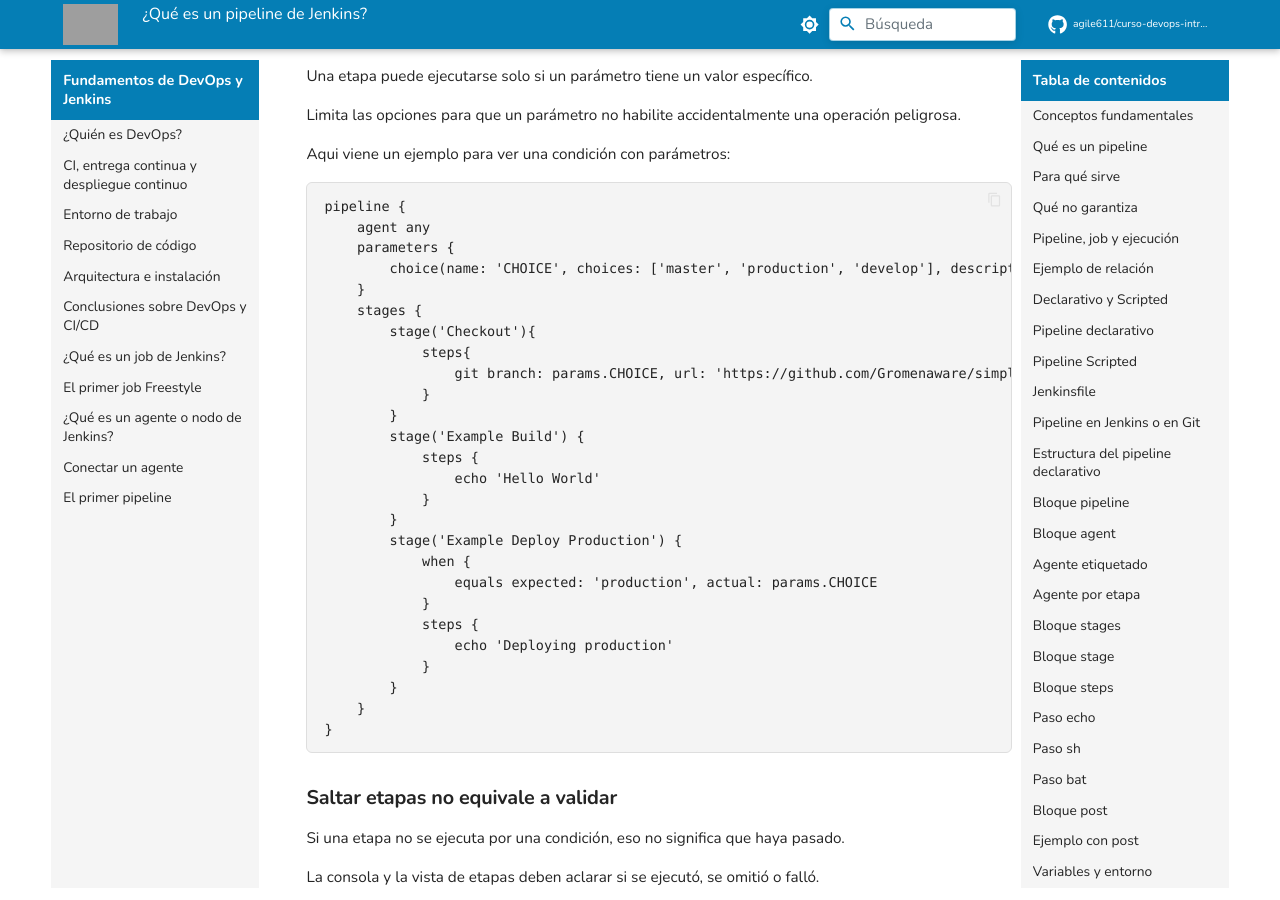
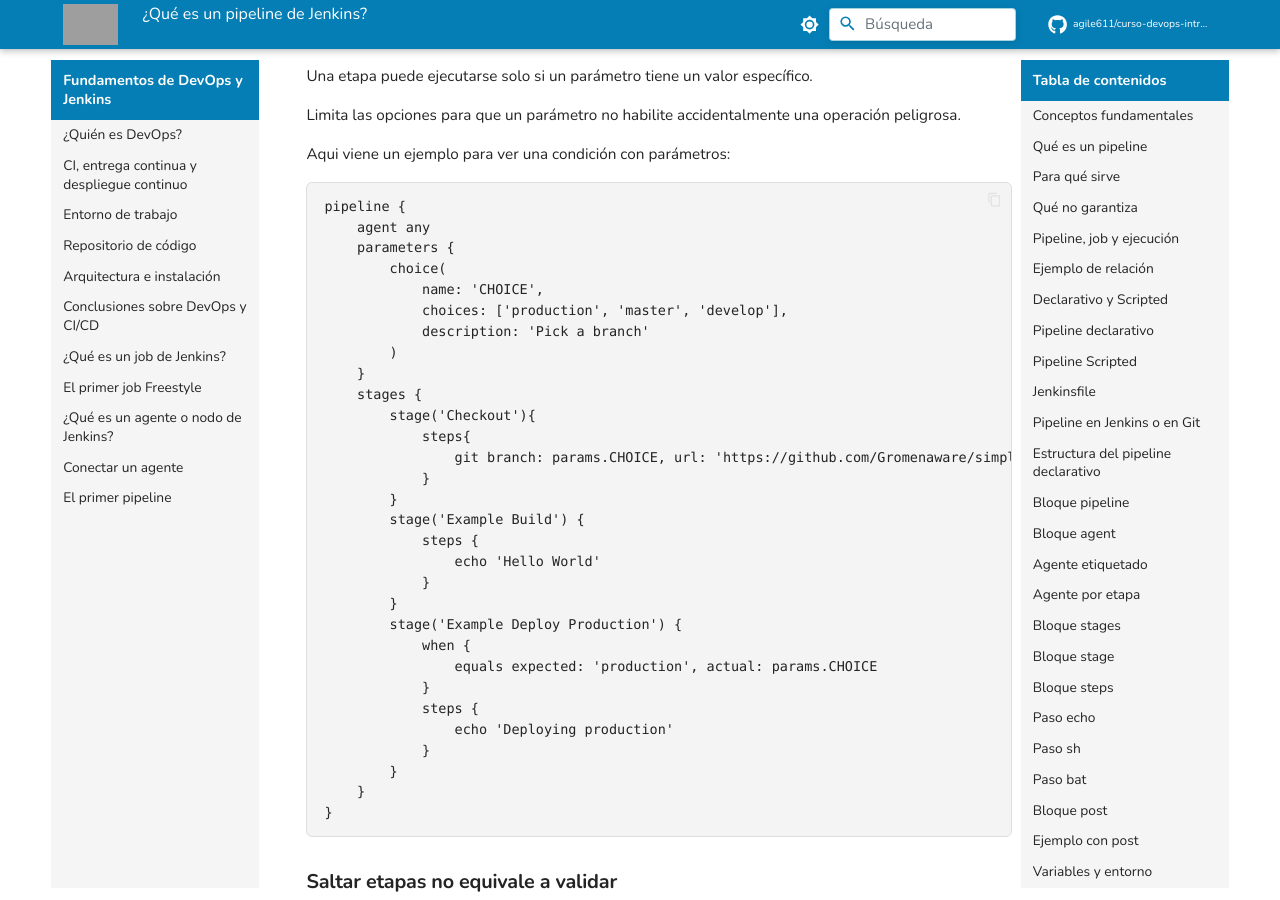
Before and after one commit to agile611/curso-devops-introduccion-a-integracion-continua-y-jenkins, an MkDocs documentation site: the page built from docs/01-fundamentos/11_que_es_un_pipeline.md, in a window 1280 px wide and 900 px high, scrolled down 12936 px. Built offline with MkDocs 1.6.1 and Material for MkDocs 9.7.7, drawn with Linux system fonts in a browser that asks for light colours; comment, search, counter and statistics services are not loaded; part of the change alters nothing that is shown; grey boxes are pictures that could not be loaded.

Commit message:
Reformatear la definición de parámetros en el ejemplo de pipeline

```diff
--- a/docs/01-fundamentos/11_que_es_un_pipeline.md
+++ b/docs/01-fundamentos/11_que_es_un_pipeline.md
@@ -564,7 +564,11 @@ Aqui viene un ejemplo para ver una condición con parámetros:
 pipeline {
     agent any
     parameters {
-        choice(name: 'CHOICE', choices: ['master', 'production', 'develop'], description: 'Pick a branch')
+        choice(
+            name: 'CHOICE',
+            choices: ['production', 'master', 'develop'],
+            description: 'Pick a branch'
+        )
     }
     stages {
         stage('Checkout'){
```
